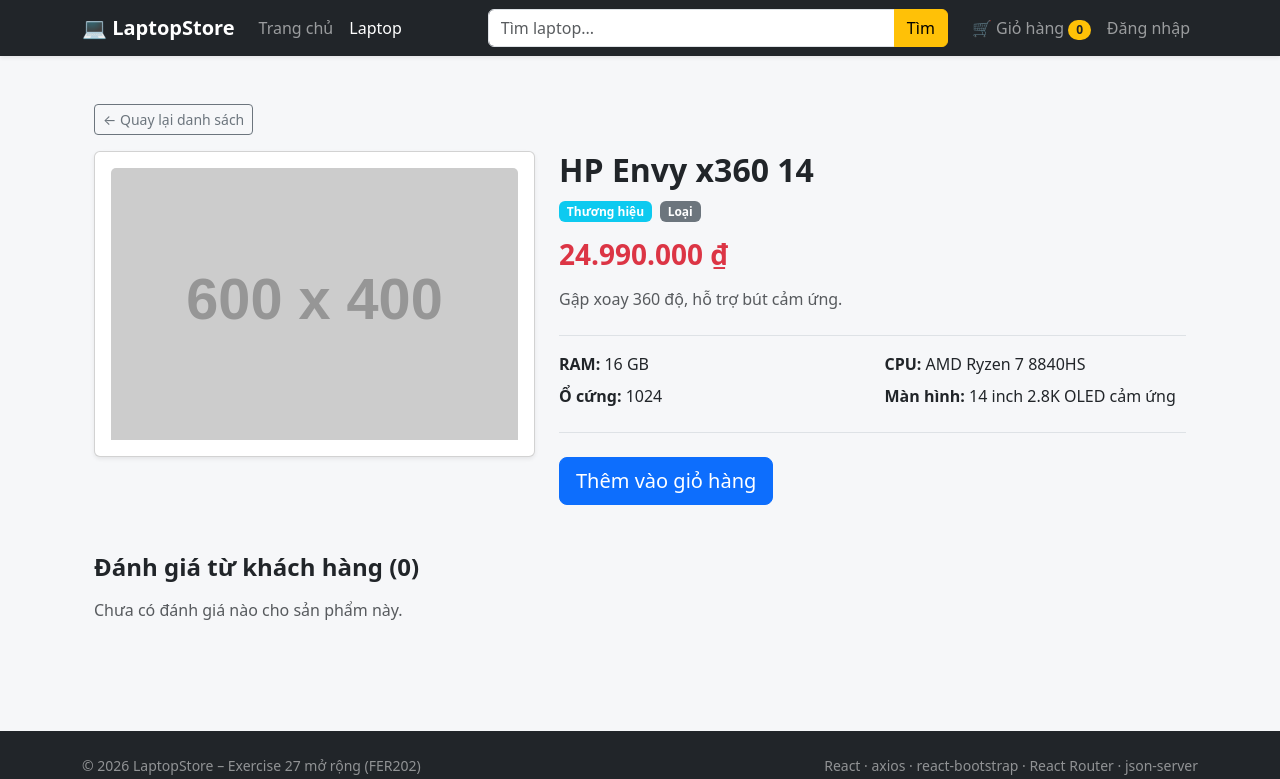
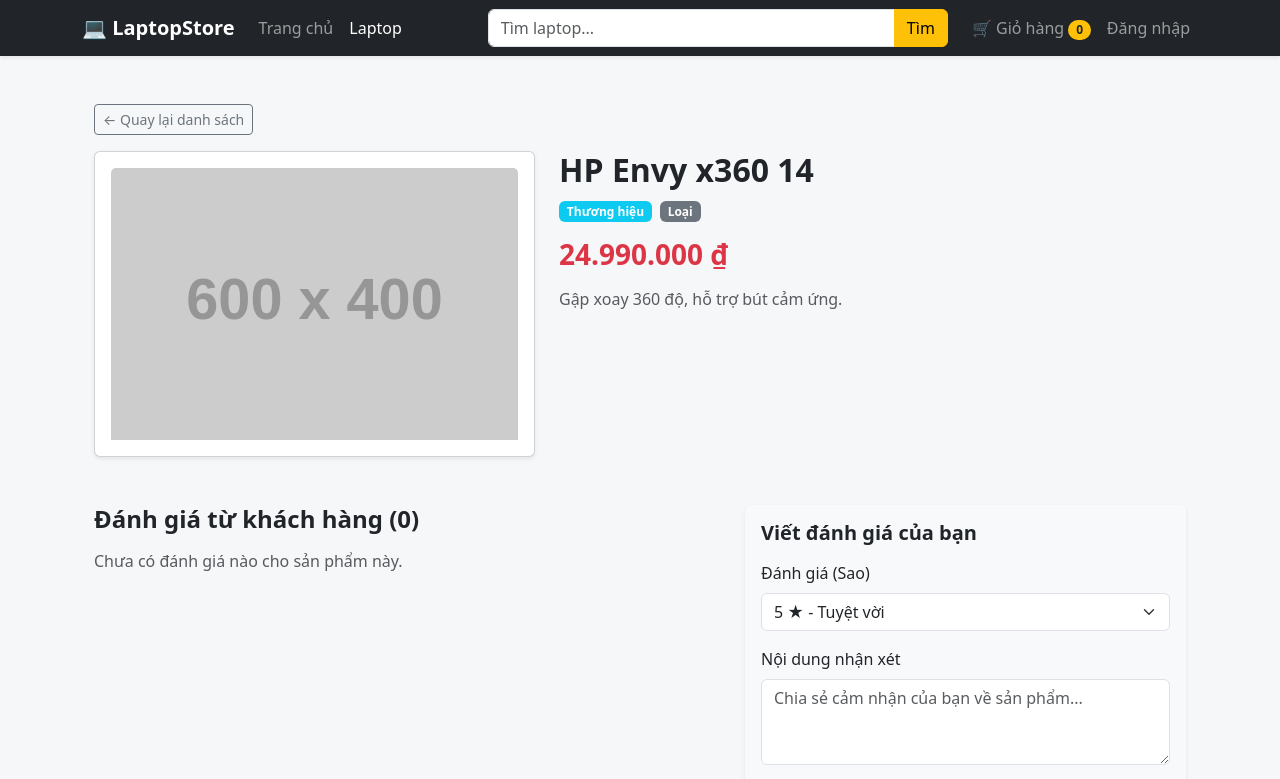
Before and after one commit to haotruong270704-lgtm/laptop-store-group2, a React (Vite) app: page /laptops/11 in a window 1280 px wide. Shown: the top 779 px of the page. Built offline with nearby package versions, Linux system fonts and the light colour scheme; data requests are answered from the project's data file.

Commit message:
feat(review): implement review list & submission form
Refs #21

```diff
--- a/src/pages/LaptopDetailPage.jsx
+++ b/src/pages/LaptopDetailPage.jsx
@@ -1,21 +1,22 @@
 import { useEffect, useState } from 'react';
 import { useParams, Link } from 'react-router-dom';
-import { Container, Row, Col, Card, Badge, Button, Spinner, Alert } from 'react-bootstrap';
+import { Container, Row, Col, Card, Badge, Button, Spinner, Alert, Form } from 'react-bootstrap';
 import axiosClient from '../api/axiosClient';
 import { formatPrice } from '../utils/format';
-import { useCart } from '../contexts/CartContext';
 
 export default function LaptopDetailPage() {
   const { id } = useParams();
-
-  // Gọi hook trực tiếp ở top-level (đã có fallback xử lý bên trong nếu context null)
-  const cartContext = useCart();
-  const addToCart = cartContext?.addToCart || (() => {});
 
   const [laptop, setLaptop] = useState(null);
   const [reviews, setReviews] = useState([]);
   const [loading, setLoading] = useState(true);
   const [error, setError] = useState(null);
+
+  // State cho Form Đánh giá (Issue #21)
+  const [rating, setRating] = useState(5);
+  const [comment, setComment] = useState('');
+  const [submitting, setSubmitting] = useState(false);
+  const [submitMessage, setSubmitMessage] = useState(null);
 
   useEffect(() => {
     let isMounted = true;
@@ -25,7 +26,6 @@
       setError(null);
 
       try {
-        // Dùng Promise.allSettled để xử lý đồng thời 2 API
         const [laptopRes, reviewsRes] = await Promise.allSettled([
           axiosClient.get(`/laptops/${id}`),
           axiosClient.get(`/reviews?laptopId=${id}`)
@@ -33,21 +33,18 @@
 
         if (!isMounted) return;
 
-        // Kiểm tra kết quả API Laptop
         if (laptopRes.status === 'fulfilled') {
           setLaptop(laptopRes.value.data);
         } else {
           setError('Không thể tải thông tin chi tiết laptop.');
         }
 
-        // Kiểm tra kết quả API Reviews (Lỗi vẫn cho phép hiển thị trang)
         if (reviewsRes.status === 'fulfilled') {
           setReviews(reviewsRes.value.data);
         } else {
-          console.warn('Lỗi khi lấy danh sách đánh giá:', reviewsRes.reason);
           setReviews([]);
         }
-      } catch  {
+      } catch {
         if (isMounted) {
           setError('Có lỗi xảy ra khi tải dữ liệu!');
         }
@@ -67,6 +64,35 @@
     };
   }, [id]);
 
+  // Xử lý gửi đánh giá mới (Issue #21)
+  const handleReviewSubmit = async (e) => {
+    e.preventDefault();
+    if (!comment.trim()) return;
+
+    setSubmitting(true);
+    setSubmitMessage(null);
+
+    try {
+      const newReview = {
+        laptopId: id,
+        userName: 'Khách hàng',
+        rating: Number(rating),
+        comment: comment.trim(),
+        createdAt: new Date().toISOString()
+      };
+
+      const res = await axiosClient.post('/reviews', newReview);
+      setReviews((prev) => [res.data, ...prev]);
+      setComment('');
+      setRating(5);
+      setSubmitMessage({ type: 'success', text: 'Gửi đánh giá thành công!' });
+    } catch {
+      setSubmitMessage({ type: 'danger', text: 'Không thể gửi đánh giá, vui lòng thử lại!' });
+    } finally {
+      setSubmitting(false);
+    }
+  };
+
   if (loading) {
     return (
       <Container className="text-center py-5">
@@ -79,9 +105,7 @@
   if (error || !laptop) {
     return (
       <Container className="py-5">
-        <Alert variant="danger">
-          {error || 'Sản phẩm không tồn tại!'}
-        </Alert>
+        <Alert variant="danger">{error || 'Sản phẩm không tồn tại!'}</Alert>
         <Link to="/laptops" className="btn btn-primary">
           Quay lại danh sách sản phẩm
         </Link>
@@ -91,12 +115,10 @@
 
   return (
     <Container className="py-4">
-      {/* Nút quay lại */}
       <Link to="/laptops" className="btn btn-outline-secondary btn-sm mb-3">
         &larr; Quay lại danh sách
       </Link>
 
-      {/* Thông tin chính của Laptop */}
       <Row className="mb-5">
         <Col md={5} className="mb-3 mb-md-0">
           <Card className="p-3 text-center shadow-sm">
@@ -120,38 +142,19 @@
             {formatPrice ? formatPrice(laptop.price) : `${laptop.price} VNĐ`}
           </h3>
 
-          <p className="text-muted mb-4">
-            {laptop.description || 'Chưa có mô tả chi tiết cho sản phẩm này.'}
-          </p>
-
-          <div className="border-top border-bottom py-3 mb-4">
-            <Row>
-              <Col xs={6} className="mb-2"><strong>RAM:</strong> {laptop.ram || 'N/A'} GB</Col>
-              <Col xs={6} className="mb-2"><strong>CPU:</strong> {laptop.cpu || 'N/A'}</Col>
-              <Col xs={6} className="mb-2"><strong>Ổ cứng:</strong> {laptop.storage || 'N/A'}</Col>
-              <Col xs={6} className="mb-2"><strong>Màn hình:</strong> {laptop.screen || 'N/A'}</Col>
-            </Row>
-          </div>
-
-          <Button
-            variant="primary"
-            size="lg"
-            onClick={() => addToCart(laptop)}
-          >
-            Thêm vào giỏ hàng
-          </Button>
+          <p className="text-muted mb-4">{laptop.description || 'Chưa có mô tả chi tiết cho sản phẩm này.'}</p>
         </Col>
       </Row>
 
-      {/* Đánh giá sản phẩm */}
-      <Row>
-        <Col xs={12}>
+      {/* Danh sách đánh giá & Form đánh giá (Issue #21) */}
+      <Row className="mt-4">
+        <Col md={7} className="mb-4">
           <h4 className="fw-bold mb-3">Đánh giá từ khách hàng ({reviews.length})</h4>
           {reviews.length === 0 ? (
             <p className="text-muted">Chưa có đánh giá nào cho sản phẩm này.</p>
           ) : (
             reviews.map((rev) => (
-              <Card key={rev.id} className="mb-2 shadow-sm">
+              <Card key={rev.id || Math.random()} className="mb-2 shadow-sm">
                 <Card.Body className="py-2 px-3">
                   <div className="d-flex justify-content-between align-items-center">
                     <strong>{rev.userName || 'Người dùng ẩn danh'}</strong>
@@ -165,6 +168,46 @@
             ))
           )}
         </Col>
+
+        {/* Form viết đánh giá */}
+        <Col md={5}>
+          <Card className="p-3 shadow-sm border-0 bg-light">
+            <h5 className="fw-bold mb-3">Viết đánh giá của bạn</h5>
+            {submitMessage && (
+              <Alert variant={submitMessage.type} dismissible onClose={() => setSubmitMessage(null)}>
+                {submitMessage.text}
+              </Alert>
+            )}
+            <Form onSubmit={handleReviewSubmit}>
+              <Form.Group className="mb-3">
+                <Form.Label className="fw-medium">Đánh giá (Sao)</Form.Label>
+                <Form.Select value={rating} onChange={(e) => setRating(e.target.value)}>
+                  <option value="5">5 ★ - Tuyệt vời</option>
+                  <option value="4">4 ★ - Tốt</option>
+                  <option value="3">3 ★ - Bình thường</option>
+                  <option value="2">2 ★ - Kém</option>
+                  <option value="1">1 ★ - Rất tệ</option>
+                </Form.Select>
+              </Form.Group>
+
+              <Form.Group className="mb-3">
+                <Form.Label className="fw-medium">Nội dung nhận xét</Form.Label>
+                <Form.Control
+                  as="textarea"
+                  rows={3}
+                  placeholder="Chia sẻ cảm nhận của bạn về sản phẩm..."
+                  value={comment}
+                  onChange={(e) => setComment(e.target.value)}
+                  required
+                />
+              </Form.Group>
+
+              <Button type="submit" variant="primary" className="w-100" disabled={submitting}>
+                {submitting ? <Spinner animation="border" size="sm" /> : 'Gửi đánh giá'}
+              </Button>
+            </Form>
+          </Card>
+        </Col>
       </Row>
     </Container>
   );
```
